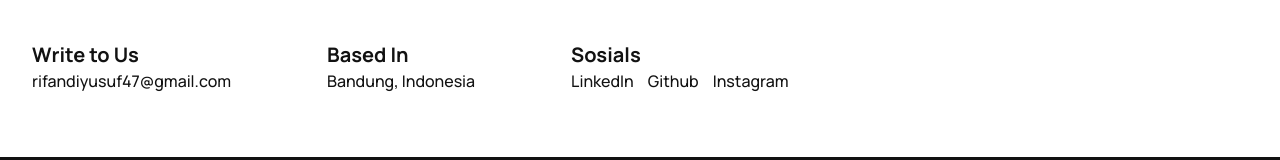
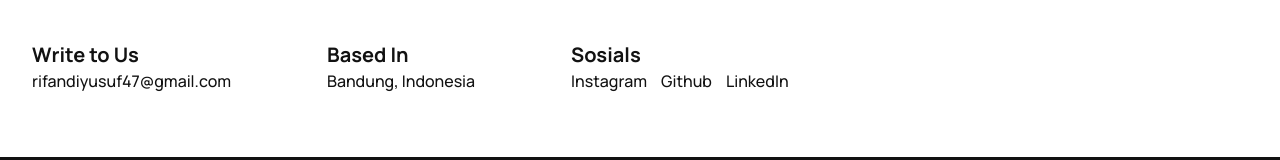
Before and after one commit to Rifandiysf/Portfolio, a Next.js app: page / in a window 1280 px wide. Shown: the part 3249-3409 px from the top of the page. Built offline with nearby package versions, Linux system fonts and the light colour scheme; a web font is replaced by a local one.

Commit message:
update title web

```diff
--- a/app/layout.tsx
+++ b/app/layout.tsx
@@ -15,7 +15,7 @@
 });
 
 export const metadata: Metadata = {
-  title: "Rifandiysf | Portfolio",
+  title: "Rifandiysf - Portfolio",
 };
 
 export default function RootLayout({
--- a/components/section/ContactSection.tsx
+++ b/components/section/ContactSection.tsx
@@ -33,9 +33,9 @@
                     </div>
                     <div>
                         <h4 className="text-xl font-bold">Sosials</h4>
-                        <a href="https://www.instagram.com/rifandiysf" target="_blank" className="font-medium mr-3.5 hover:underline">LinkedIn</a>
+                        <a href="https://www.instagram.com/rifandiysf" target="_blank" className="font-medium mr-3.5 hover:underline">Instagram</a>
                         <a href="https://github.com/Rifandiysf" target="_blank" className="font-medium mr-3.5 hover:underline">Github</a>
-                        <a href="https://www.linkedin.com/in/rifandiyusuf" target="_blank" className="font-medium hover:underline">Instagram</a>
+                        <a href="https://www.linkedin.com/in/rifandiyusuf" target="_blank" className="font-medium hover:underline">LinkedIn</a>
                     </div>
                 </div>
             </div>
```
